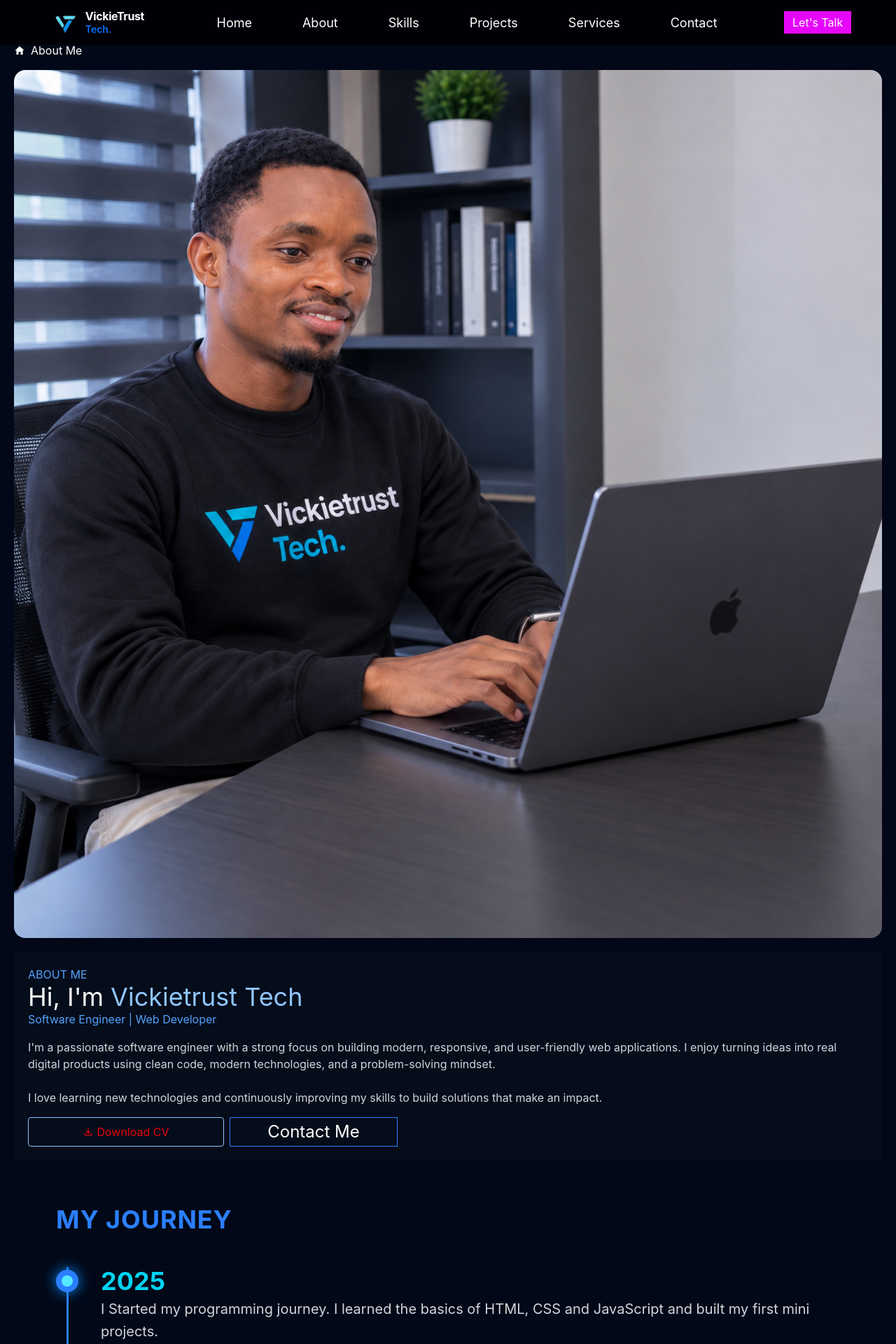
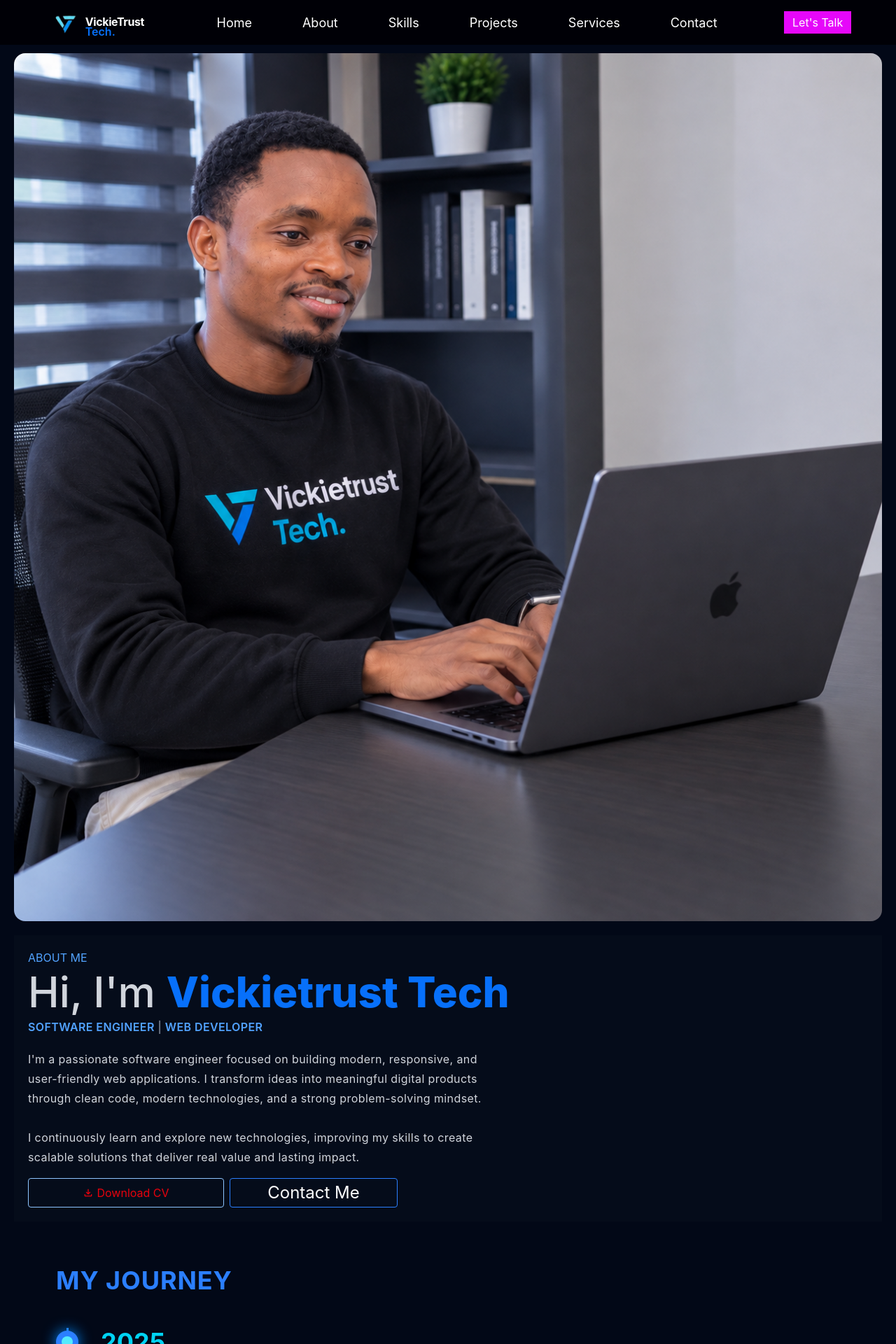
Before and after one commit to nenwavictor/vickietrusttech, a React (Vite) app: page /more-about in a window 1280 px wide. Shown: the top 1920 px of the page at 70% size. Built offline with nearby package versions, Linux system fonts and the light colour scheme.

Commit message:
Update portfolio projects

```diff
--- a/src/App.jsx
+++ b/src/App.jsx
@@ -1,4 +1,5 @@
 import { BrowserRouter, Routes, Route } from "react-router-dom";
+import { useEffect, useState } from "react";
 import Navbar from "./Component/Navbar";
 import HomeCard from "./HomeCard";
 import Footer from "./Component/Footer";
@@ -7,12 +8,26 @@ import ScrollToTop from "./Component/Scrollup";
 import FeaturedProjects from "./Component/Featuredproject";
 // import About from "./Pages/About";
 import Details from "./Pages/Details";
+import Skeleton from "./Component/Skeleton";
+
 
 
 function App() {
+    const [loading, setLoading] = useState(true);
+
+    useEffect(() => {
+    const timer = setTimeout(() => {
+    setLoading(false);
+  }, 2000);
+
+   return () => clearTimeout(timer);
+  }, []);
   return (
 
     <>
+       {loading ? (
+      <Skeleton />
+    ) : (
     <BrowserRouter>
       <ScrollToTop/>
       <Navbar/>
@@ -27,7 +42,7 @@ function App() {
 
       <Footer/>
     </BrowserRouter>
-
+    )}
     </>
   );
 }
--- a/src/Component/Featuredproject.jsx
+++ b/src/Component/Featuredproject.jsx
@@ -19,7 +19,7 @@ const projects = [
       "A modern Amazon-style e-commerce application where users can browse products, search, add items to cart, checkout, and view their orders.",
     image: ecommerce,
     technologies: ["React", "Tailwind CSS", "JavaScript", "REST API"],
-    live: "#",
+    live: "https://amazon-project-opal.vercel.app/",
     github: "#",
   },
   {
@@ -29,8 +29,8 @@ const projects = [
       "A responsive personal portfolio website designed to showcase my skills, projects, services, and experience as a software engineer.",
     image: portfolio,
     technologies: ["React", "Tailwind CSS", "JavaScript", "EmailJS"],
-    live: "#",
-    github: "#",
+    live: "  https://vickietrusttech.vercel.app",
+    github: "https://github.com/nenwavictor",
   },
   {
     id: 3,
@@ -40,7 +40,7 @@ const projects = [
     image: school,
     technologies: ["React", "Tailwind CSS", "JavaScript", "React Router"],
     live: "#",
-    github: "#",
+    github: "https://github.com/nenwavictor",
   },
 ];
 
--- a/src/Component/Footer.jsx
+++ b/src/Component/Footer.jsx
@@ -7,6 +7,7 @@ import {
     FaXTwitter
 } from "react-icons/fa6";
 import log from "../assets/logo.png";
+import { Link } from "react-router-dom";
 
 function Footer() {
     return (
@@ -37,7 +38,10 @@ function Footer() {
 
 
                             {/* Brand Name */}
-                            <div className="flex gap-2 align-baseline items-center justify-center md:justify-start group">
+                            <Link
+                                to="/"
+                                className="flex gap-2 align-baseline items-center justify-center md:justify-start group"
+                            >
 
                                  <img
                                 src={log}
@@ -73,7 +77,7 @@ function Footer() {
                                 ">
                                     Tech.
                                 </span>
-                            </div>
+                            </Link>
 
                         <p className="
                             text-gray-400
--- a/src/Component/MoreAbout.jsx
+++ b/src/Component/MoreAbout.jsx
@@ -57,8 +57,8 @@ const scrollToSection = (sectionId) => {
 
                 {/* HOME ICON */}
                 <div className="flex gap-2 items-center mb-4 text-white">
-                    <IoMdHome />
-                    <div>About Me</div>
+                    {/* <IoMdHome /> */}
+                    {/* <div>About Me</div> */}
                 </div>
 
 
@@ -79,32 +79,30 @@ const scrollToSection = (sectionId) => {
                         ABOUT ME
                     </h1>
 
-                    <p className="text-white text-4xl">
+                   <p className="text-3xl font-medium leading-tight text-gray-300 sm:text-4xl md:text-5xl lg:text-6xl">
                         Hi, I'm{" "}
-                        <span className="text-blue-300">
+                        <span className="font-extrabold text-[#0770FA]">
                             Vickietrust Tech
                         </span>
                     </p>
 
-                    <h6 className="text-blue-400">
-                        Software Engineer | Web Developer
-                    </h6>
+                    <h6 className="text-blue-400 text-sm sm:text-base font-semibold tracking-wide uppercase">
+    Software Engineer <span className="text-gray-500">|</span> Web Developer
+</h6>
 
-                    <p className="text-gray-300 mt-4">
-                        I'm a passionate software engineer with a strong
-                        focus on building modern, responsive, and
-                        user-friendly web applications. I enjoy turning
-                        ideas into real digital products using clean code,
-                        modern technologies, and a problem-solving mindset.
+<p className="text-gray-300 mt-5 max-w-2xl text-sm sm:text-base md:text-[15px] lg:text-base leading-7 tracking-wide">
+    I'm a passionate software engineer focused on building modern,
+    responsive, and user-friendly web applications. I transform ideas
+    into meaningful digital products through clean code, modern
+    technologies, and a strong problem-solving mindset.
 
-                        <br />
-                        <br />
+    <br />
+    <br />
 
-                        I love learning new technologies and continuously
-                        improving my skills to build solutions that make
-                        an impact.
-                    </p>
-
+    I continuously learn and explore new technologies, improving my
+    skills to create scalable solutions that deliver real value and
+    lasting impact.
+</p>
 
                     {/* BUTTONS */}
                     <nav className="flex gap-2 mt-4">
@@ -136,6 +134,7 @@ const scrollToSection = (sectionId) => {
                         <button
                             onClick={() => scrollToSection("contact")}
                             className="
+                                rounded-sm
                                 border
                                 border-blue-500
                                 w-34
--- a/src/Component/Navbar.jsx
+++ b/src/Component/Navbar.jsx
@@ -55,6 +55,7 @@ function Navbar() {
     to="/"
     onClick={() => setMenuOpen(false)}
     className="flex items-center gap-2.5 px-2 py-1 rounded-lg group"
+
 >
     {/* Logo */}
     <img
@@ -81,6 +82,7 @@ function Navbar() {
             text-[15px]
             md:text-[16px]
             tracking-tight
+            mt-3
         ">
             VickieTrust
         </span>
@@ -89,8 +91,8 @@ function Navbar() {
             text-[#0770FA]
             font-semibold
             text-[13px]
-            md:text-[14px]
-            mt-1
+            md:text-[16px]
+            -mt-0.5
         ">
             Tech.
         </span>
@@ -250,7 +252,7 @@ function Navbar() {
                             right-0
                             h-screen
                             w-[400px]
-                            max-w-[90%]
+                            max-w-[95%]
                             bg-[#020817]
                             z-[100]
                             shadow-2xl
@@ -267,7 +269,7 @@ function Navbar() {
                                 px-6
                                 py-5
                                 border-b
-                                border-gray-800
+                                border-red-800
                                 h-[80px]
                             "
                         >
@@ -276,7 +278,7 @@ function Navbar() {
                             <Link
                                 to="/"
                                 onClick={() => setMenuOpen(false)}
-                                className="flex items-center gap-3"
+                                className="flex items-center gap-3 "
                             >
                                 <img
                                     src={log}
--- /dev/null
+++ b/src/Component/Skeleton.jsx
@@ -0,0 +1,220 @@
+function Skeleton() {
+  return (
+    <div className="fixed inset-0 z-[99999] min-h-screen overflow-y-auto bg-[#020817]">
+
+      {/* ================= NAVBAR ================= */}
+      <div className="border-b border-white/10 bg-[#020817]/95 px-5 py-5">
+        <div className="mx-auto flex max-w-7xl items-center justify-between">
+
+          {/* Logo */}
+          <div className="h-9 w-36 animate-pulse rounded-md bg-[#17233b]"></div>
+
+          {/* Desktop navigation */}
+          <div className="hidden items-center gap-8 md:flex">
+            <div className="h-4 w-14 animate-pulse rounded bg-[#17233b]"></div>
+            <div className="h-4 w-16 animate-pulse rounded bg-[#17233b]"></div>
+            <div className="h-4 w-16 animate-pulse rounded bg-[#17233b]"></div>
+            <div className="h-4 w-20 animate-pulse rounded bg-[#17233b]"></div>
+          </div>
+
+          {/* Button */}
+          <div className="h-10 w-28 animate-pulse rounded-lg bg-[#17233b]"></div>
+
+        </div>
+      </div>
+
+
+      {/* ================= HERO ================= */}
+      <section className="mx-auto max-w-7xl px-5 py-16 md:py-24">
+
+        <div className="grid items-center gap-12 md:grid-cols-2">
+
+          {/* Hero text */}
+          <div>
+
+            {/* Small greeting */}
+            <div className="h-4 w-40 animate-pulse rounded bg-[#17233b]"></div>
+
+            {/* Heading */}
+            <div className="mt-5 h-12 w-full max-w-xl animate-pulse rounded-lg bg-[#17233b]"></div>
+
+            <div className="mt-3 h-12 w-4/5 animate-pulse rounded-lg bg-[#17233b]"></div>
+
+            {/* Description */}
+            <div className="mt-7 h-4 w-full max-w-lg animate-pulse rounded bg-[#17233b]"></div>
+
+            <div className="mt-3 h-4 w-5/6 max-w-lg animate-pulse rounded bg-[#17233b]"></div>
+
+            <div className="mt-3 h-4 w-3/5 max-w-lg animate-pulse rounded bg-[#17233b]"></div>
+
+            {/* Buttons */}
+            <div className="mt-8 flex gap-4">
+
+              <div className="h-12 w-36 animate-pulse rounded-lg bg-[#17233b]"></div>
+
+              <div className="h-12 w-32 animate-pulse rounded-lg bg-[#17233b]"></div>
+
+            </div>
+
+            {/* Social icons */}
+            <div className="mt-8 flex gap-4">
+
+              <div className="h-10 w-10 animate-pulse rounded-full bg-[#17233b]"></div>
+
+              <div className="h-10 w-10 animate-pulse rounded-full bg-[#17233b]"></div>
+
+              <div className="h-10 w-10 animate-pulse rounded-full bg-[#17233b]"></div>
+
+              <div className="h-10 w-10 animate-pulse rounded-full bg-[#17233b]"></div>
+
+            </div>
+
+          </div>
+
+
+          {/* Hero image placeholder */}
+          <div className="flex justify-center md:justify-end">
+
+            <div className="relative">
+
+              {/* Blue glow */}
+              <div className="absolute inset-0 scale-90 rounded-full bg-[#0770FA]/10 blur-3xl"></div>
+
+              {/* Image frame */}
+              <div className="relative h-[350px] w-[280px] animate-pulse rounded-2xl bg-[#17233b] sm:h-[420px] sm:w-[330px] md:h-[480px] md:w-[370px]">
+
+                <div className="absolute left-1/2 top-1/2 h-24 w-24 -translate-x-1/2 -translate-y-1/2 rounded-full bg-[#243552]"></div>
+
+              </div>
+
+            </div>
+
+          </div>
+
+        </div>
+
+      </section>
+
+
+      {/* ================= ABOUT / SKILLS ================= */}
+      <section className="mx-auto max-w-7xl px-5 py-16">
+
+        <div className="mb-10">
+
+          <div className="h-8 w-48 animate-pulse rounded-lg bg-[#17233b]"></div>
+
+          <div className="mt-4 h-4 w-full max-w-2xl animate-pulse rounded bg-[#17233b]"></div>
+
+          <div className="mt-3 h-4 w-4/5 max-w-2xl animate-pulse rounded bg-[#17233b]"></div>
+
+        </div>
+
+
+        <div className="grid gap-6 sm:grid-cols-2 lg:grid-cols-4">
+
+          {[1, 2, 3, 4].map((item) => (
+            <div
+              key={item}
+              className="rounded-xl border border-white/5 bg-[#0a1224] p-5"
+            >
+
+              <div className="h-14 w-14 animate-pulse rounded-xl bg-[#17233b]"></div>
+
+              <div className="mt-5 h-5 w-3/4 animate-pulse rounded bg-[#17233b]"></div>
+
+              <div className="mt-4 h-4 w-full animate-pulse rounded bg-[#17233b]"></div>
+
+              <div className="mt-2 h-4 w-5/6 animate-pulse rounded bg-[#17233b]"></div>
+
+            </div>
+          ))}
+
+        </div>
+
+      </section>
+
+
+      {/* ================= PROJECTS ================= */}
+      <section className="mx-auto max-w-7xl px-5 py-16">
+
+        <div className="h-8 w-56 animate-pulse rounded-lg bg-[#17233b]"></div>
+
+        <div className="mt-4 h-4 w-96 max-w-full animate-pulse rounded bg-[#17233b]"></div>
+
+
+        <div className="mt-10 grid gap-6 md:grid-cols-2 lg:grid-cols-3">
+
+          {[1, 2, 3].map((item) => (
+            <div
+              key={item}
+              className="overflow-hidden rounded-xl border border-white/5 bg-[#0a1224]"
+            >
+
+              {/* Project image */}
+              <div className="h-52 animate-pulse bg-[#17233b]"></div>
+
+              {/* Project content */}
+              <div className="p-5">
+
+                <div className="h-5 w-3/4 animate-pulse rounded bg-[#17233b]"></div>
+
+                <div className="mt-4 h-4 w-full animate-pulse rounded bg-[#17233b]"></div>
+
+                <div className="mt-2 h-4 w-4/5 animate-pulse rounded bg-[#17233b]"></div>
+
+                <div className="mt-5 h-10 w-28 animate-pulse rounded-lg bg-[#17233b]"></div>
+
+              </div>
+
+            </div>
+          ))}
+
+        </div>
+
+      </section>
+
+
+      {/* ================= CONTACT ================= */}
+      <section className="mx-auto max-w-7xl px-5 py-16">
+
+        <div className="rounded-2xl border border-white/5 bg-[#0a1224] p-8 md:p-12">
+
+          <div className="h-8 w-52 animate-pulse rounded-lg bg-[#17233b]"></div>
+
+          <div className="mt-5 h-4 w-full max-w-xl animate-pulse rounded bg-[#17233b]"></div>
+
+          <div className="mt-3 h-4 w-4/5 max-w-xl animate-pulse rounded bg-[#17233b]"></div>
+
+          <div className="mt-8 h-12 w-36 animate-pulse rounded-lg bg-[#17233b]"></div>
+
+        </div>
+
+      </section>
+
+
+      {/* ================= FOOTER ================= */}
+      <div className="border-t border-white/10 px-5 py-8">
+
+        <div className="mx-auto flex max-w-7xl flex-col items-center justify-between gap-4 md:flex-row">
+
+          <div className="h-5 w-40 animate-pulse rounded bg-[#17233b]"></div>
+
+          <div className="flex gap-3">
+
+            <div className="h-9 w-9 animate-pulse rounded-full bg-[#17233b]"></div>
+
+            <div className="h-9 w-9 animate-pulse rounded-full bg-[#17233b]"></div>
+
+            <div className="h-9 w-9 animate-pulse rounded-full bg-[#17233b]"></div>
+
+          </div>
+
+        </div>
+
+      </div>
+
+    </div>
+  );
+}
+
+export default Skeleton;
--- a/src/Pages/Hero.jsx
+++ b/src/Pages/Hero.jsx
@@ -116,7 +116,7 @@ useEffect(() => {
               flex w-fit
               items-center justify-center gap-2
               rounded-full
-              border border-[#0770FA]
+
               bg-[#0770FA]/5
               px-4 py-2
               text-xs font-semibold
@@ -126,8 +126,8 @@ useEffect(() => {
               md:text-sm
             "
           >
-            <SiHtmx className="text-sm md:text-base" />
-            Software Engineer
+
+            {/* Software Engineer */}
           </div>
 
           {/* Heading */}
```
Also changed, not shown: src/HomeCard.jsx (+7 -1 lines).
